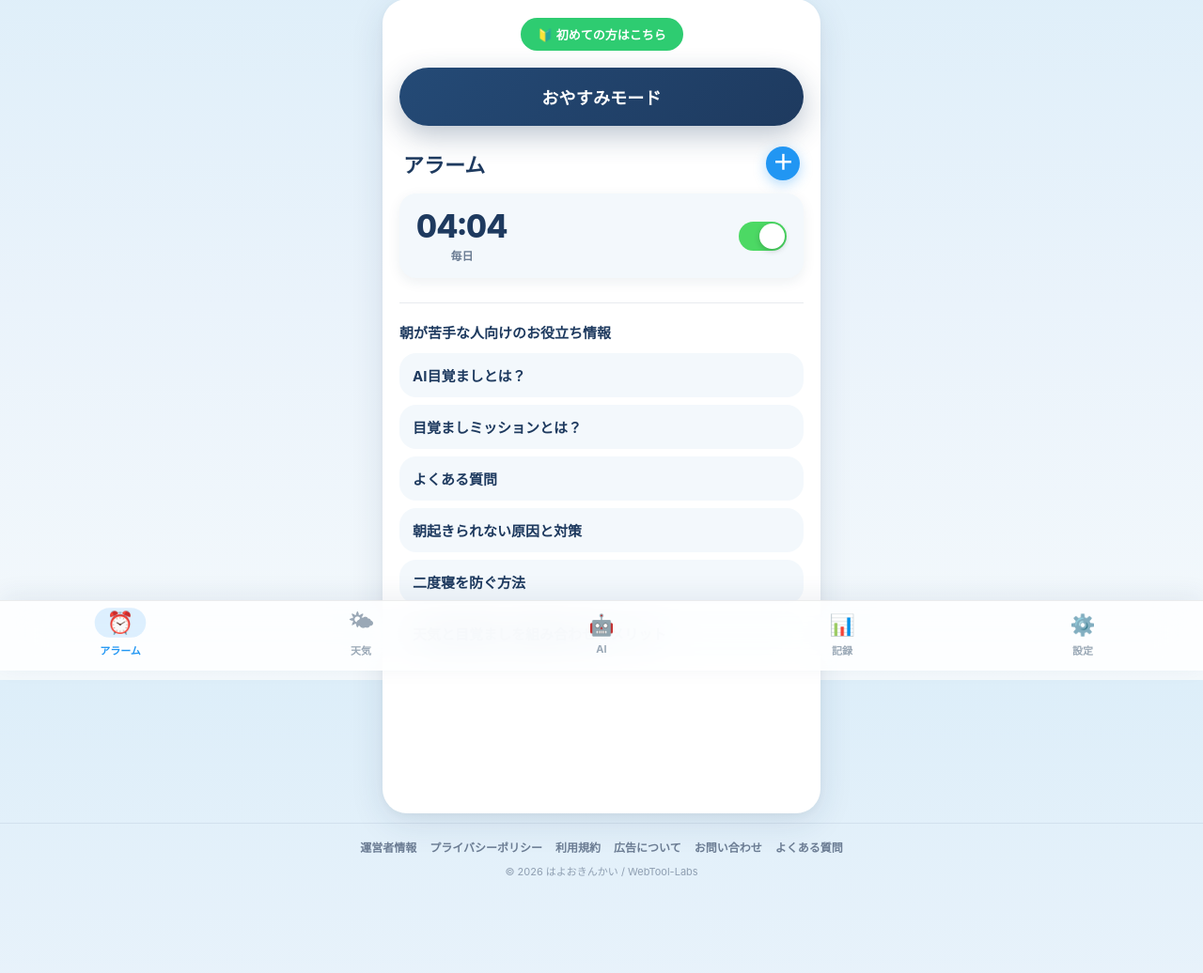
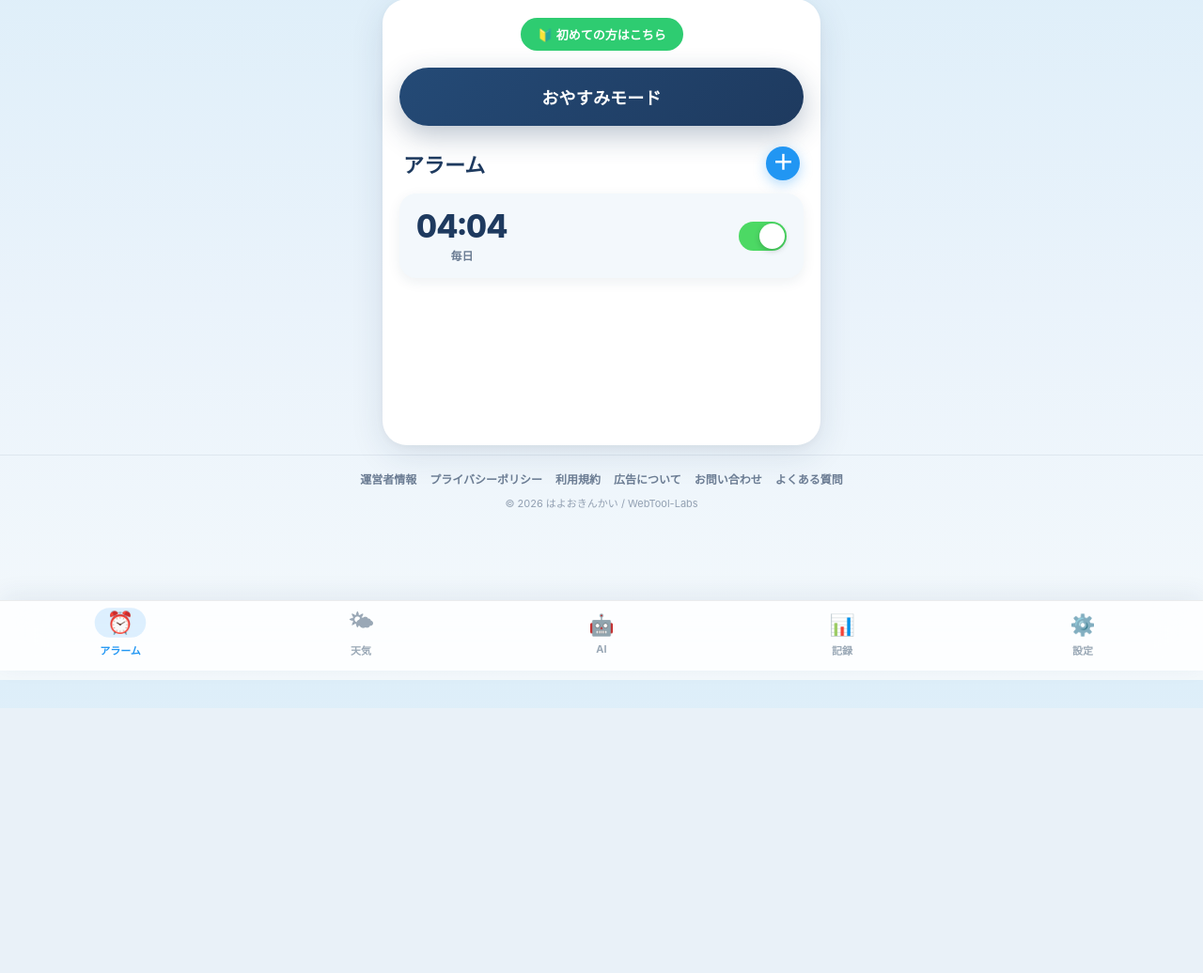
Before and after one commit to u-shin16/mezamashi-app, a Flask app: page / in a window 1280 px wide. Shown: the part 86-1122 px from the top of the page at 94% size. After the commit the page ends 814 px from the top, so only its background shows below. Run offline with Flask 3, Linux system fonts and the light colour scheme; some libraries are stand-ins or nearby versions.

Commit message:
SEO設定

```diff
--- a/templates/index.html
+++ b/templates/index.html
@@ -143,17 +143,6 @@
             </div>
             <div id="alarm-list" class="alarm-list"></div>
 
-            <section class="related-links home-related translatable-skip">
-                <h2 class="translatable" data-ja="朝が苦手な人向けのお役立ち情報" data-en="Tips for people who struggle with mornings">朝が苦手な人向けのお役立ち情報</h2>
-                <ul>
-                    <li><a href="/ai-alarm">AI目覚ましとは？</a></li>
-                    <li><a href="/mission-alarm">目覚ましミッションとは？</a></li>
-                    <li><a href="/faq">よくある質問</a></li>
-                    <li><a href="/blog/cannot-wake-up">朝起きられない原因と対策</a></li>
-                    <li><a href="/blog/prevent-oversleeping">二度寝を防ぐ方法</a></li>
-                    <li><a href="/blog/weather-alarm">天気と目覚ましを組み合わせるメリット</a></li>
-                </ul>
-            </section>
 
         </div>
 
```
